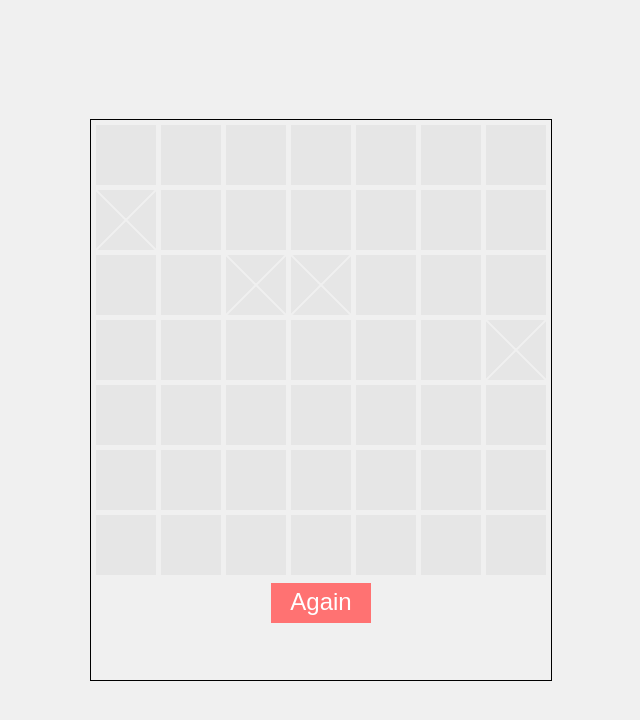
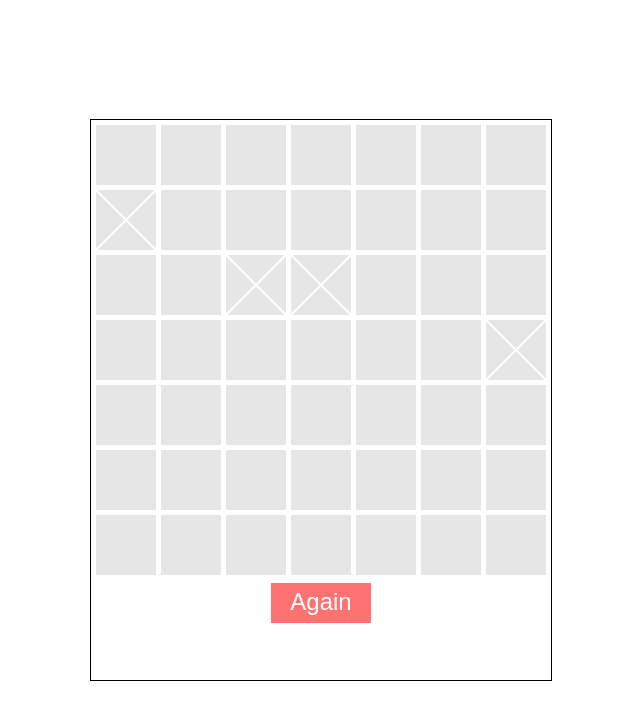
Before and after one commit to jjh2811/numbertable, a React (Vite) app: page / in a window 1280 px wide. Shown: the top 720 px of the page, without its empty margins (319-959 px from the left). Built offline with nearby package versions, Linux system fonts and the light colour scheme.

Commit message:
컬러 재 변경

```diff
--- a/src/NumberTable.jsx
+++ b/src/NumberTable.jsx
@@ -98,7 +98,7 @@ function NumberTable() {
           }
         }
         if (table[row][col] === 0) {
-          ctx.strokeStyle = '#F0F0F0';
+          ctx.strokeStyle = COLORS.WHITE;
           ctx.lineWidth = 2;
           ctx.beginPath();
           ctx.moveTo(x, y);
@@ -175,7 +175,7 @@ function NumberTable() {
       justifyContent: 'center',
       height: '100vh',
       width: '100vw',
-      backgroundColor: '#f0f0f0'
+      backgroundColor: '#ffffff'
     }}>
       <canvas
         ref={canvasRef}
```
